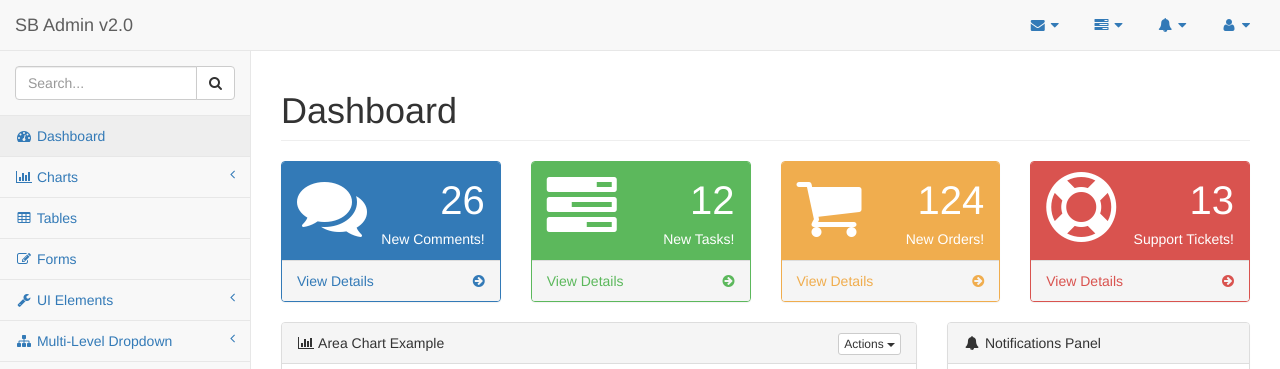
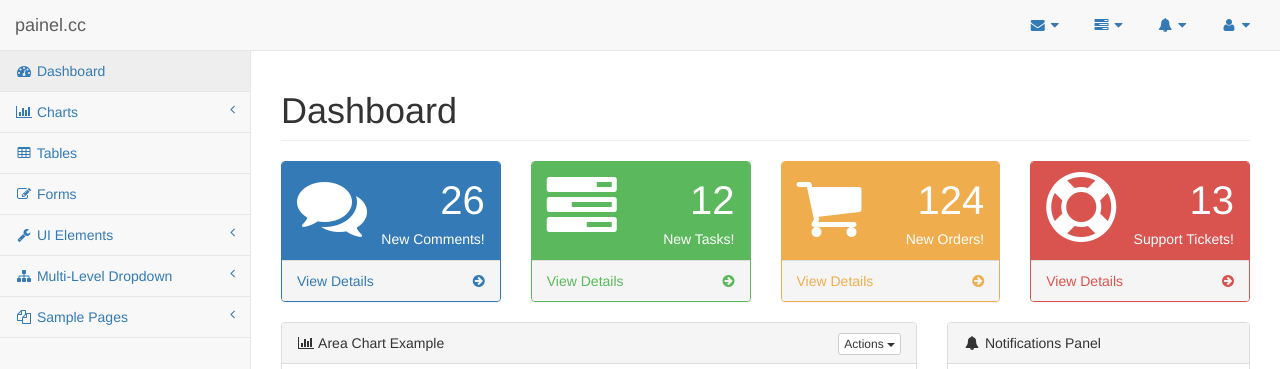
Before and after one commit to herkeios/dashboard, a website: page painelcc_dashboard/pages/index.html in a window 1280 px wide. Shown: the top 369 px of the page. Drawn offline with Linux system fonts and the light colour scheme.

Commit message:
Edicao do arquivo index.html

```diff
--- a/painelcc_dashboard/pages/index.html
+++ b/painelcc_dashboard/pages/index.html
@@ -48,7 +48,7 @@
                     <span class="icon-bar"></span>
                     <span class="icon-bar"></span>
                 </button>
-                <a class="navbar-brand" href="index.html">SB Admin v2.0</a>
+                <a class="navbar-brand" href="index.html">painel.cc</a>
             </div>
             <!-- /.navbar-header -->
 
@@ -265,17 +265,6 @@
             <div class="navbar-default sidebar" role="navigation">
                 <div class="sidebar-nav navbar-collapse">
                     <ul class="nav" id="side-menu">
-                        <li class="sidebar-search">
-                            <div class="input-group custom-search-form">
-                                <input type="text" class="form-control" placeholder="Search...">
-                                <span class="input-group-btn">
-                                <button class="btn btn-default" type="button">
-                                    <i class="fa fa-search"></i>
-                                </button>
-                            </span>
-                            </div>
-                            <!-- /input-group -->
-                        </li>
                         <li>
                             <a href="index.html"><i class="fa fa-dashboard fa-fw"></i> Dashboard</a>
                         </li>
```
